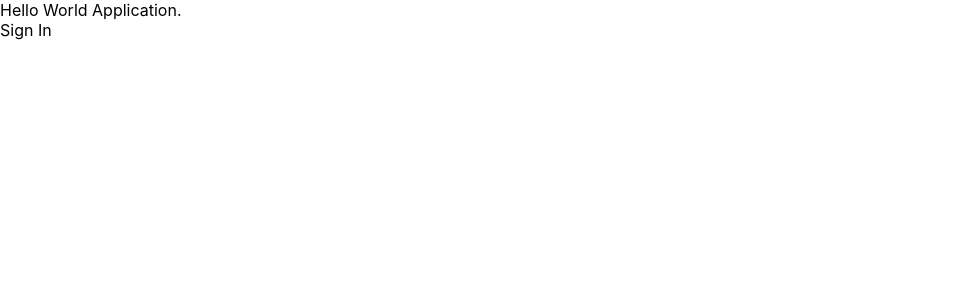
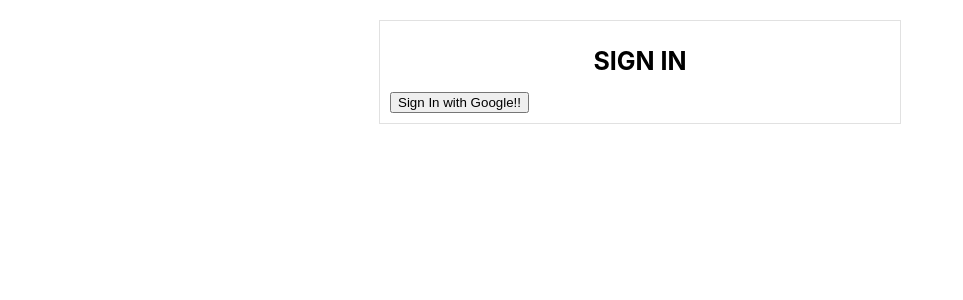
Before and after one commit to Parshva1508/Slack-clone, a React (Create React App) app: page / in a window 1280 px wide. Shown: the top 300 px of the page, without its empty margins (0-963 px from the left). Built offline with nearby package versions, Linux system fonts and the light colour scheme.

Commit message:
changes saved

```diff
--- a/package.json
+++ b/package.json
@@ -8,6 +8,7 @@
     "@testing-library/user-event": "^7.2.1",
     "react": "^16.13.1",
     "react-dom": "^16.13.1",
+    "react-router-dom": "^5.2.0",
     "react-scripts": "3.4.3"
   },
   "scripts": {
--- a/src/components/App.js
+++ b/src/components/App.js
@@ -1,16 +1,27 @@
-import React from 'react';
+import React, { Component } from 'react';
 import { SignIn } from './';
+import { Switch, Route } from 'react-router-dom';
 
+function Home() {
+  return <div>Home</div>;
+}
 
-function App() {
-  return (
-    <div className="App">
-      <header className="App-header">
-        Hello World Application.
-        <SignIn/>
-      </header>
-    </div>
-  );
+function Some() {
+  return <div>Some</div>;
+}
+
+class App extends Component {
+  render() {
+    return (
+      <div>
+        <Switch>
+          <Route exact path="/" component={SignIn} />
+          <Route exact path="/home" component={Home} />
+          <Route exact path="/some" component={Some} />
+        </Switch>
+      </div>
+    );
+  }
 }
 
 export default App;
--- a/src/components/SignIn.js
+++ b/src/components/SignIn.js
@@ -1,13 +1,14 @@
 import React, { Component } from 'react';
 
-class SignIn extends Component{
-    render(){
-        return(
-            <div>
-                Sign In
-            </div>
-        );
-    }
+class SignIn extends Component {
+  render() {
+    return (
+      <div className="Signin-form">
+        <h1>SIGN IN</h1>
+        <button> Sign In with Google!!</button>
+      </div>
+    );
+  }
 }
 
 export default SignIn;
--- a/src/index.css
+++ b/src/index.css
@@ -11,3 +11,17 @@ code {
   font-family: source-code-pro, Menlo, Monaco, Consolas, 'Courier New',
     monospace;
 }
+
+.Signin-form {
+  border: 1px solid #e1e1e1;
+  padding: 10px;
+  width: 500px;
+  margin: 0 auto;
+  margin-top: 20px;
+}
+
+.Signin-form h1 {
+  margin: 15px 0;
+  text-align: center;
+  font-size: 25px;
+}
--- a/src/index.js
+++ b/src/index.js
@@ -1,11 +1,14 @@
 import React from 'react';
 import ReactDOM from 'react-dom';
 import './index.css';
-import { App,} from './components';
+import { App } from './components';
+import { BrowserRouter } from 'react-router-dom';
 
 ReactDOM.render(
   <React.StrictMode>
-    <App />
+    <BrowserRouter>
+      <App />
+    </BrowserRouter>
   </React.StrictMode>,
   document.getElementById('root')
 );
```
Also changed, not shown: 1 other file (tests, documents, lock files or other folders).
